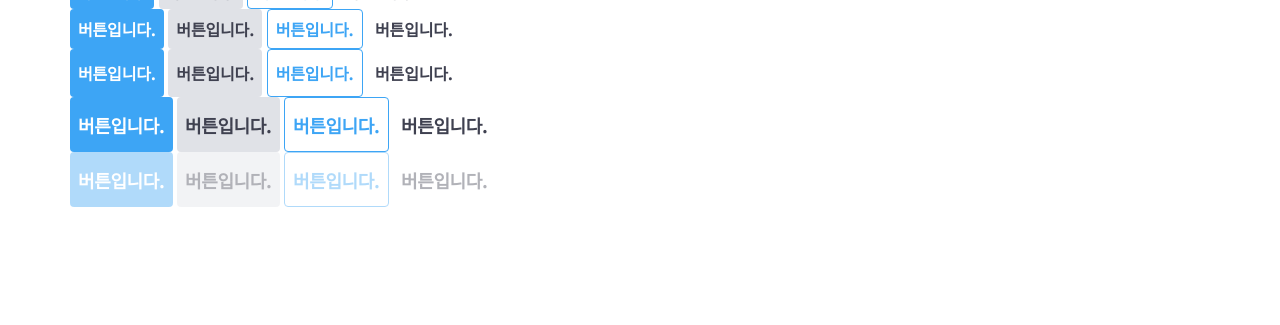
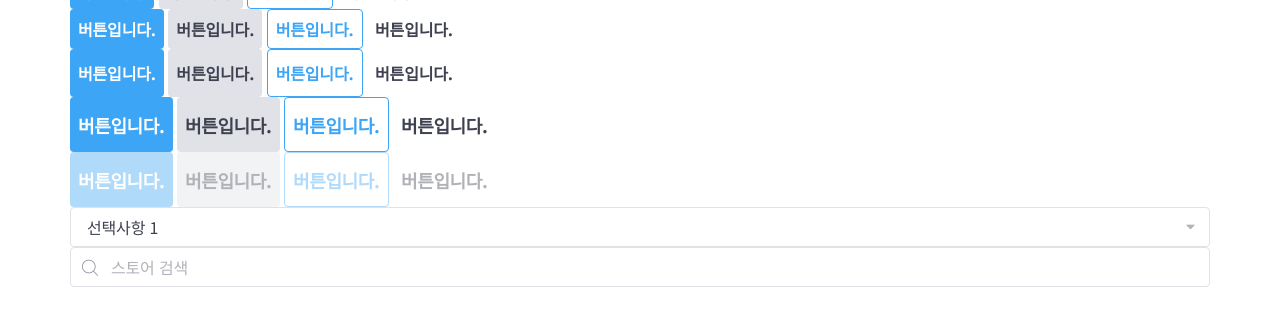
Before and after one commit to k9want/tomorrow-house, a website: page index.html in a window 1280 px wide. Shown: the part 207-532 px from the top of the page. Drawn offline with nearby package versions, Linux system fonts and the light colour scheme; files that its build step writes are made by us from their sources; files whose address does not match are found by name.

Commit message:
💄 Implement common form components: select, input

```diff
--- a/index.html
+++ b/index.html
@@ -136,6 +136,24 @@
           버튼입니다.
         </button>
       </div>
+
+      <div>
+        <div class="select-group is-actives">
+          <select class="form-select">
+            <option value="1">선택사항 1</option>
+            <option value="2">선택사항 2</option>
+            <option value="3">선택사항 3</option>
+            <option value="4">선택사항 4</option>
+            <option value="5">선택사항 5</option>
+          </select>
+          <i class="ic-caret" aria-hidden></i>
+        </div>
+
+        <div class="input-group">
+          <i class="ic-search" aria-hidden=""></i>
+          <input type="text" class="form-input" placeholder="스토어 검색" />
+        </div>
+      </div>
     </div>
   </body>
 </html>
--- a/styles/main.scss
+++ b/styles/main.scss
@@ -16,5 +16,6 @@
 @import './modules/start-ratings';
 @import './modules/prices';
 @import './modules/buttons';
+@import './modules/forms';
 
 @import './layouts/grids';
--- /dev/null
+++ b/styles/modules/_forms.scss
@@ -0,0 +1,74 @@
+%form-base {
+  @include text-style(16, $primary);
+  display: block;
+  width: 100%;
+  height: 40px;
+  padding: 0 16px;
+  background-color: $white;
+  border: 1px solid $border;
+  border-radius: 4px;
+  transition: background-color 200ms ease-in-out;
+  appearance: none;
+
+  &::placeholder {
+    color: $tertiary;
+  }
+
+  &:not(:disabled):hover {
+    background-color: $background;
+  }
+
+  &:disabled {
+    cursor: not-allowed;
+    opacity: 0.4;
+  }
+}
+
+.form-select,
+.form-input {
+  @extend %form-base;
+}
+
+// NOTE: Select
+.select-group {
+  position: relative;
+
+  &.is-active {
+    .form-select {
+      border-color: $blue;
+    }
+
+    .ic-caret {
+      color: $blue;
+    }
+  }
+
+  .form-select {
+    padding-right: 40px;
+    text-overflow: ellipsis;
+  }
+
+  .ic-caret {
+    @include pos-center-y;
+    right: 8px;
+    font-size: 24px;
+    color: $tertiary;
+    pointer-events: none;
+  }
+}
+
+// NOTE: Input
+.input-group {
+  position: relative;
+
+  .form-input {
+    padding-left: 40px;
+  }
+
+  .ic-search {
+    @include pos-center-y;
+    left: 10px;
+    font-size: 20px;
+    color: $secondary;
+  }
+}
```
